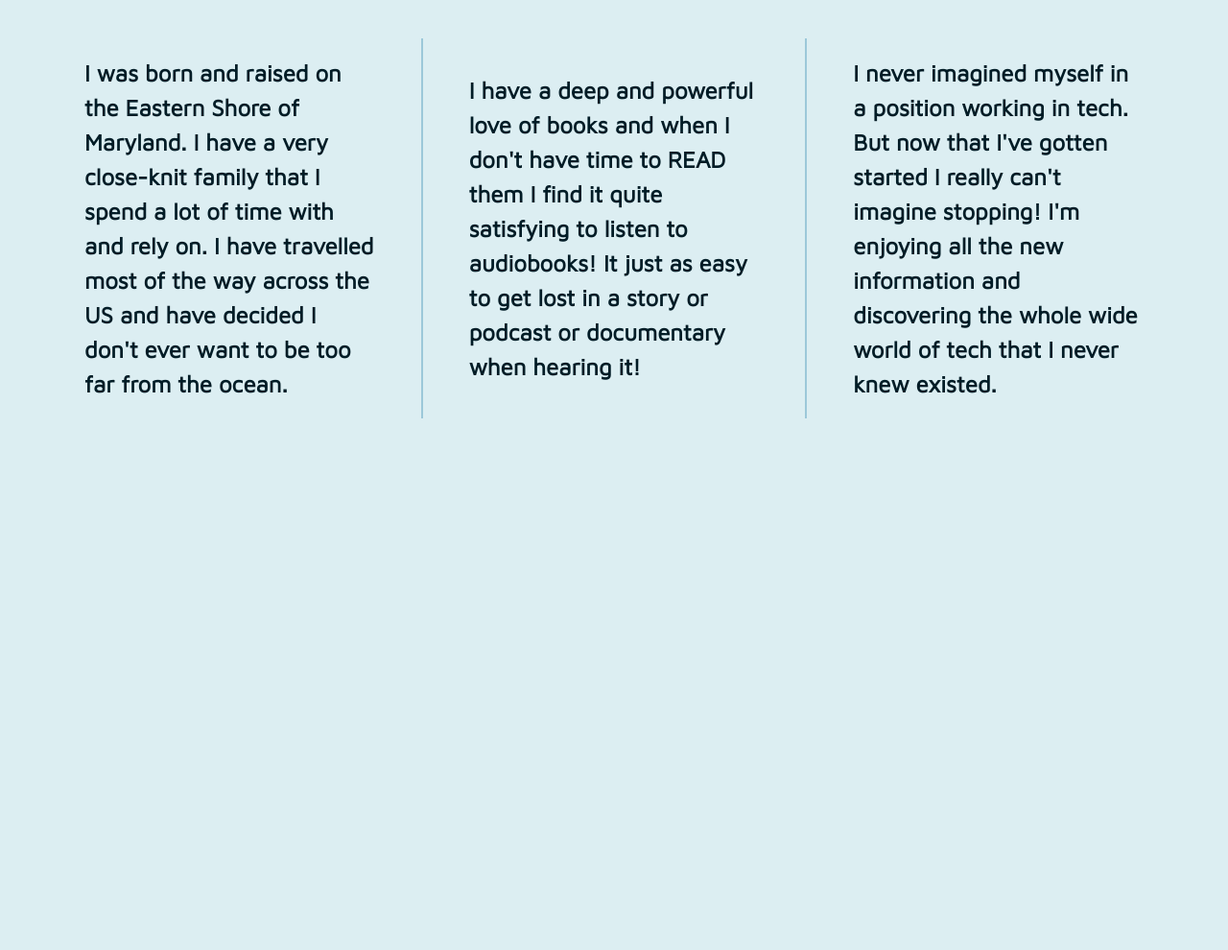
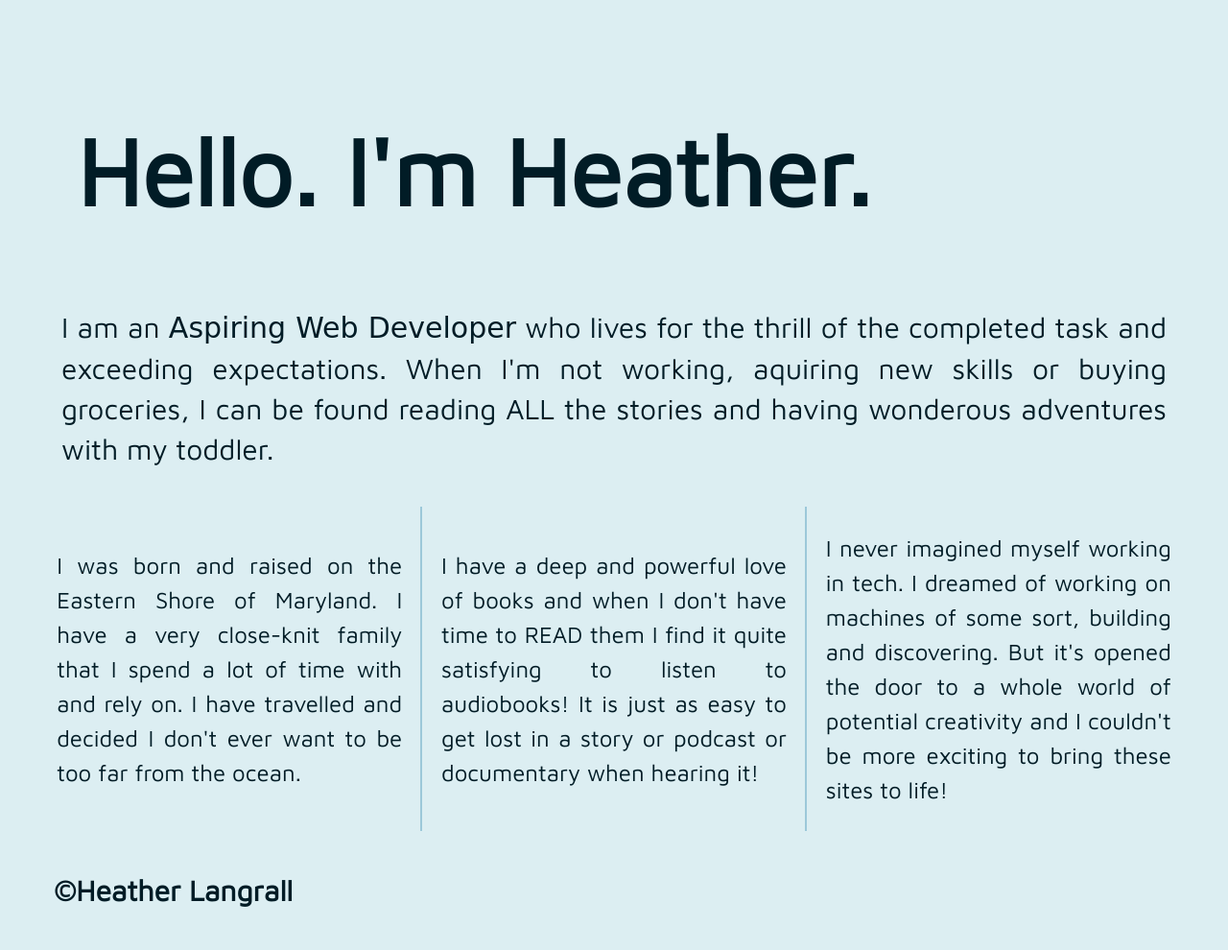
Before and after one commit to hlangrall/divs-flexbox-challenge, a plain HTML site: page index.html in a window 1280 px wide. Shown: the whole page at 96% size. Before the commit the page ends 880 px from the top, so only its background shows below. Drawn offline with nearby package versions, Linux system fonts and the light colour scheme; a web font is replaced by a local one.

Commit message:
Customize site and add new flexbox elements and new colors and fonts

```diff
--- a/css/main.css
+++ b/css/main.css
@@ -99,37 +99,71 @@ textarea {
 html {
   background: #dceef2;
   height: 100%;
+  width: 100%
 }
 
 body {
   font-family: 'Maven Pro', sans-serif;
-  padding: 2em;
   font-size: 1.25em;
-  height: 100%;
+  color: #011c26;
+  display: flex;
+  justify-content: center;
 }
 
-.wrapper {
+.flex-container {
   /*add display:flex and set justify-content to space-between*/
-  font-weight: 700;
   display: flex;
+  align-items: center;
+  justify-content: center;
+  flex-flow: row wrap;
   justify-content: space-between;
+  max-width: 1200px;
+  text-align: justify;
 }
 
-.div-1, .div-2, .div-3 {
+header {
+  font-size: 2.5em;
+  height: 200px;
+}
+
+header, footer {
+  width: 100%;
+  padding: .8em;
+  display: flex;
+  justify-content: flex-start;
+}
+
+main {
+  height: 200px;
+  width: 100%;
+  padding: .8em;
+  font-size: 1.5em;
+  display: flex;
+  justify-content: center;
+  align-items: center;
+}
+
+p span {
+  font-family: 'Sofia', cursive;
+}
+
+
+.flex-items {
   /*give the divs a width of 30%, add display:flex, set justify-content and align-items to center*/
   color: #011c26;
   line-height: 1.5em;
   font-size: 1.2em;
   background-color: transparent;
   height: 300px;
-  padding: 2em;
+  padding: .8em;
   display: flex;
-  width: 33%;
+  width: 30%;
+  display: flex;
   justify-content: center;
   align-items: center;
 }
 
-.div-1, .div-2 {
+#div-1, #div-2 {
   border-right: 2px solid #9cc8d9;
 }
 
--- a/index.html
+++ b/index.html
@@ -3,7 +3,7 @@
     <head>
         <meta charset="utf-8">
         <meta http-equiv="x-ua-compatible" content="ie=edge">
-        <title>Make me into a grid!</title>
+        <title>Make me into a grid</title>
         <meta name="description" content="">
         <meta name="viewport" content="width=device-width, initial-scale=1">
 
@@ -17,37 +17,57 @@
         <link rel="preconnect" href="https://fonts.gstatic.com">
         <link rel="preconnect" href="https://fonts.gstatic.com">
         <link href="https://fonts.googleapis.com/css2?family=Maven+Pro&display=swap" rel="stylesheet">
+        <link rel="preconnect" href="https://fonts.gstatic.com">
+        <link href="https://fonts.googleapis.com/css2?family=Sofia&display=swap" rel="stylesheet">
     </head>
     <body>
+
         <!--[if lt IE 8]>
             <p class="browserupgrade">You are using an <strong>outdated</strong> browser. Please <a href="http://browsehappy.com/">upgrade your browser</a> to improve your experience.</p>
         <![endif]-->
 
-        <section class="wrapper">
-            <div class="div-1">
+        <section class="flex-container">
+
+            <header>
+              <h1>Hello. I'm Heather.</h1>
+            </header>
+
+            <main>
+              <p>I am an <span>Aspiring Web Developer</span>
+                who lives for the thrill of the completed
+                task and exceeding expectations. When I'm
+                not working, aquiring new skills or buying
+                groceries, I can be found reading ALL the
+                stories and having wonderous adventures
+                with my toddler.</p>
+            </main>
+
+            <div id="div-1" class="flex-items">
                 I was born and raised on the Eastern Shore
                 of Maryland. I have a very close-knit
                 family that I spend a lot of time with
-                and rely on. I have travelled most of the
-                way across the US and have decided I don't
-                ever want to be too far from the ocean.
+                and rely on. I have travelled and decided
+                I don't ever want to be too far from the ocean.
             </div>
-            <div class="div-2">
+            <div id="div-2" class="flex-items">
                 I have a deep and powerful love of books
                 and when I don't have time to READ them
                 I find it quite satisfying to listen to
-                audiobooks! It just as easy to get lost in
+                audiobooks! It is just as easy to get lost in
                 a story or podcast or documentary when
                 hearing it!
             </div>
-            <div class="div-3">
-                I never imagined myself in a position
-                working in tech. But now that I've gotten
-                started I really can't imagine stopping!
-                I'm enjoying all the new information and
-                discovering the whole wide world of tech
-                that I never knew existed.
+            <div id="div-3" class="flex-items">
+                I never imagined myself working in tech. I dreamed
+                of working on machines of some sort, building and
+                discovering. But it's opened the door to a whole world
+                of potential creativity and I couldn't be more
+                exciting to bring these sites to life!
             </div>
+
+            <footer>
+              <h2>&copy;Heather Langrall</h2>
+            </footer>
         </section>
 
         <script src="https://ajax.googleapis.com/ajax/libs/jquery/1.11.3/jquery.min.js"></script>
```
